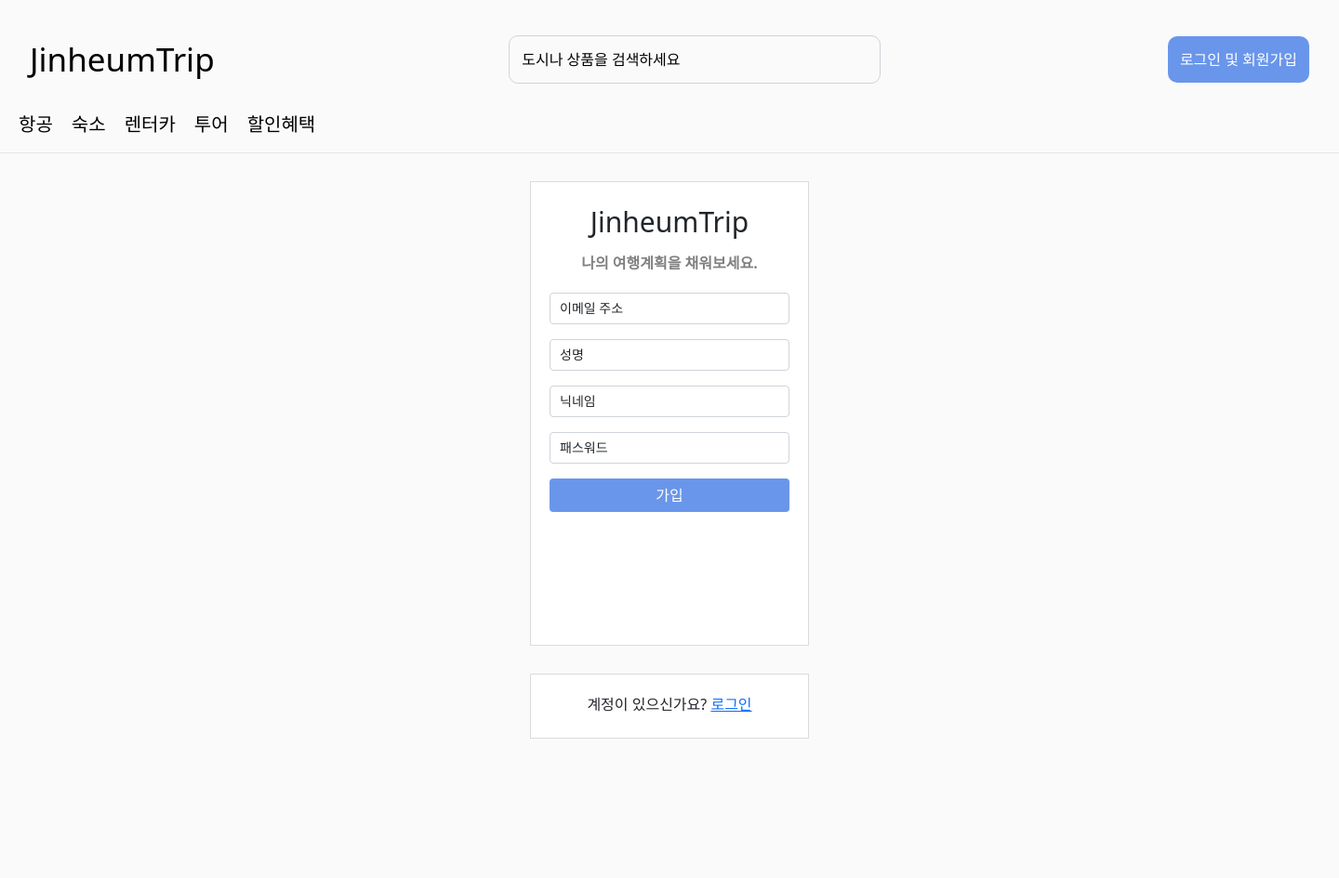
After one commit to jinheumkim/Project-Trip, a Django app: page /user/join in a window 1440 px wide; the page is wider, and only the part inside the window is pictured. The commit adds this page. Shown: that part at 93% size. Run offline with Django 4.2, Linux system fonts and the light colour scheme.

Commit message:
3/19 commit

```diff
--- /dev/null
+++ b/trip/templates/user/join.html
@@ -0,0 +1,150 @@
+<!doctype html>
+<html lang="en">
+  <head>
+    <!-- Required meta tags -->
+    <meta charset="utf-8">
+    <meta name="viewport" content="width=device-width, initial-scale=1">
+
+    <!-- Bootstrap CSS -->
+    <link href="https://cdn.jsdelivr.net/npm/bootstrap@5.0.2/dist/css/bootstrap.min.css" rel="stylesheet" integrity="sha384-EVSTQN3/azprG1Anm3QDgpJLIm9Nao0Yz1ztcQTwFspd3yD65VohhpuuCOmLASjC" crossorigin="anonymous">
+
+    <!-- jquery -->
+    <script src="http://code.jquery.com/jquery-latest.min.js"></script>
+
+    <title>회원가입 페이지</title>
+    <style>
+      .background_img {
+        width: 100%;
+        height: auto;
+        background-image: url("https://cdn.pixabay.com/photo/2016/09/16/23/31/aircraft-1675369_1280.jpg");
+        background-size : cover;
+        background-repeat: no-repeat;
+      }
+      #search::-webkit-input-placeholder{
+        color:black;
+      }
+
+      #search::-webkit-input-placeholder:after {
+        color:black;
+      }
+
+      #search::-moz-placeholder:after {
+          color:black;
+      }
+      #search:-ms-input-placeholder:after {
+          color:black;
+      }
+    </style>
+  </head>
+  <body style="background: #FAFAFA;">
+    <div style="display:flex; flex-direction : column; align-items :center;">
+      <div  style="padding-top : 15px;display: flex; width : 1600px; height : 100%; flex-direction :column; background-position : center;">
+        <nav class="navbar navbar-expand-lg navbar-light" style = "display: flex; flex-direction :row; text-align:center; justify-content:center;">
+          <div class="container-fluid" style="padding-top :10px; width:1400px; min-width :1060px">
+            <a style="font-size :35px; color : black;" class="navbar-brand" href="/main">JinheumTrip</a>
+              <div style="display: flex;">
+                <input id = "search" placeholder="도시나 상품을 검색하세요" autocomplete="off" class="form-control me-2" style="width:400px; padding :13px 13px; border-radius :10px; background-color :transparent ;border :3;text-align : left; " >
+              </div>
+              <div style="display: flex;">
+                <a href = "/user/login"type= "button" class = "login" style="padding-right : 10px; background-color :rgb(105, 150, 235); padding :13px 13px; border :none; border-radius : 10px; color : white; text-decoration-line:none">로그인 및 회원가입 </a>
+              </div>
+          </div>
+        </nav>
+
+        <div style="display: flex; flex-direction : row; text-align:center; justify-content:center; font-size :20px; color : black; border-bottom : solid 1px rgba(167, 166, 166, 0.25); ">
+          <div style="display: flex; flex-direction : row; width : 1400px; justify-content : left; padding-top : 15px; padding-bottom : 15px;">
+            <div>항공</div>
+            <div style="padding-left :20px;">숙소</div>
+            <div style="padding-left :20px;">렌터카</div>
+            <div style="padding-left :20px;">투어</div>
+            <div style="padding-left :20px;">할인혜택</div>
+          </div>
+        </div>
+      <div style = "display : flex; flex-direction : column; align-items: center; width : 100%; height:780px; ">
+        <div style="padding : 20px; text-align : center; border : solid 1px rgba(219, 219, 219, 1); width : 300px; height : 500px; margin-top : 30px; background : white">
+          <div style="padding-bottom : 10px; font-size : 30px"> JinheumTrip </div>
+          <div style="font-weight : bold; color : gray; padding-bottom : 20px;"> 나의 여행계획을 채워보세요. </div>
+          <div>
+            <div class="form-floating mb-3">
+              <input type="email" class="form-control" style="font-size: 14px; height : 24px" id="input_email" placeholder="name@example.com">
+              <label for="input_email" style="font-size: 14px; padding : 5px 10px">이메일 주소</label>
+            </div>
+          </div>
+          <div>
+            <div class="form-floating mb-3">
+              <input type="text" class="form-control" style="font-size: 14px; height : 24px" id="input_name" placeholder="name@example.com">
+              <label for="input_name" style="font-size: 14px; padding : 5px 10px">성명</label>
+            </div>
+          </div>
+          <div>
+            <div class="form-floating mb-3">
+              <input type="text" class="form-control" style="font-size: 14px; height : 24px" id="input_nickname" placeholder="name@example.com">
+              <label for="input_nickname" style="font-size: 14px; padding : 5px 10px">닉네임</label>
+            </div>
+          </div>
+          <div>
+            <div class="form-floating mb-3">
+              <input type="password" class="form-control" style="font-size: 14px; height : 24px" id="input_password" placeholder="name@example.com">
+              <label for="input_password" style="font-size: 14px; padding : 5px 10px">패스워드</label>
+            </div>
+          </div>
+          <button id="join_button" class="btn btn-primary" style="width : 100%; background-color :rgb(105, 150, 235); border :none; color : white; "> 가입</button>
+        </div>
+        <div style="padding : 20px; text-align : center; border : solid 1px rgba(219, 219, 219, 1); width : 300px; height : 70px; margin-top : 30px; background : white">
+          <div>계정이 있으신가요? <a href="login"> 로그인 </a></div>
+        </div>
+      </div>
+    </div>
+
+    <!-- Optional JavaScript; choose one of the two! -->
+    <script>
+
+
+      $('#join_button').click(function(){
+
+        let email = $('#input_email').val();
+        let password = $('#input_password').val();
+        let nickname = $('#input_nickname').val();
+        let name = $('#input_name').val();
+
+
+
+        $.ajax({
+          url : "/user/join",
+          data : {
+            email : email,
+            password : password,
+            nickname : nickname,
+            name : name
+          },
+          method : "POST",
+
+          success : function (data){
+            console.log("성공");
+            alert('회원가입 성공!');
+            location.replace('/user/login');
+          },
+          error : function (xhr, status, error){
+            alert(xhr.responseText)
+            console.log("에러");
+          },
+          complete : function(){
+            console.log("완료");
+          }
+
+        });
+
+      });
+      </script>
+
+
+    <!-- Option 1: Bootstrap Bundle with Popper -->
+    <script src="https://cdn.jsdelivr.net/npm/bootstrap@5.0.2/dist/js/bootstrap.bundle.min.js" integrity="sha384-MrcW6ZMFYlzcLA8Nl+NtUVF0sA7MsXsP1UyJoMp4YLEuNSfAP+JcXn/tWtIaxVXM" crossorigin="anonymous"></script>
+
+    <!-- Option 2: Separate Popper and Bootstrap JS -->
+    <!--
+    <script src="https://cdn.jsdelivr.net/npm/@popperjs/core@2.9.2/dist/umd/popper.min.js" integrity="sha384-IQsoLXl5PILFhosVNubq5LC7Qb9DXgDA9i+tQ8Zj3iwWAwPtgFTxbJ8NT4GN1R8p" crossorigin="anonymous"></script>
+    <script src="https://cdn.jsdelivr.net/npm/bootstrap@5.0.2/dist/js/bootstrap.min.js" integrity="sha384-cVKIPhGWiC2Al4u+LWgxfKTRIcfu0JTxR+EQDz/bgldoEyl4H0zUF0QKbrJ0EcQF" crossorigin="anonymous"></script>
+    -->
+  </body>
+</html>
--- a/trip/urls.py
+++ b/trip/urls.py
@@ -18,10 +18,14 @@ from django.contrib import admin
 from django.urls import path, include
 from flight.views import Main
 from django.conf.urls.static import static
+from .settings import MEDIA_URL, MEDIA_ROOT
 
 
 urlpatterns = [
     path('admin/', admin.site.urls),
     path('main/', Main.as_view()),
     path('flight/', include('flight.urls')),
+    path('user/',include('user.urls')),
 ]
+
+urlpatterns += static(MEDIA_URL, document_root = MEDIA_ROOT)
--- /dev/null
+++ b/user/urls.py
@@ -0,0 +1,8 @@
+from django.urls import path
+from .views import Join, Login,LogOut
+
+urlpatterns = [
+    path('join', Join.as_view()),
+    path('login',Login.as_view()),
+    path('logout',LogOut.as_view()),
+]
--- a/user/views.py
+++ b/user/views.py
@@ -1,3 +1,83 @@
 from django.shortcuts import render
+import os
+from uuid import uuid4
+from django.shortcuts import render
+from rest_framework.response import Response
+from .models import User
+from django.contrib.auth.hashers import make_password
+from trip.settings import MEDIA_ROOT
+from rest_framework.views import APIView
 
+# 이메일, 비밀번호 유효성 검사
+from django.core.validators import validate_email
+from django.core.exceptions import ValidationError
+from django.contrib.auth.password_validation import validate_password
 # Create your views here.
+
+class Join(APIView):
+    def get(self, request):
+        return render(request,"user/join.html")
+
+    def post(self, request):
+
+        email = request.data.get('email', None)
+        nickname = request.data.get('nickname', None)
+        name = request.data.get('name', None)
+        password = request.data.get('password', None)
+
+        if User.objects.filter(email = email).exists() == True:
+            print('이미 가입된 이메일입니다.')
+            return Response('이미 가입된 이메일입니다.', status = 400)
+
+        if User.objects.filter(nickname = nickname).exists() == True:
+            print('이미 가입된 닉네임입니다.')
+            return Response('이미 가입된 닉네임입니다.', status = 400)
+
+
+        if email is not None and password is not None:
+            try:
+                # Validate the email address
+                validate_email(email)
+                validate_password(password)
+
+                # Create a User object with the validated email
+                User.objects.create(email = email,
+                            nickname = nickname,
+                            name = name,
+                            password = make_password(password),
+                            profile_image = "default_profile.png")
+
+                return Response(status=200)
+            except ValidationError as e:
+                print(', '.join(map(str,e)))
+                return Response(', '.join(map(str,e)), status=400)
+        else:
+            return Response(status=400)
+
+
+class Login(APIView):
+    def get(self, request):
+        return render(request,"user/login.html")
+
+    def post(self, request):
+
+        email = request.data.get('email', None)
+        password = request.data.get('password', None)
+
+        user = User.objects.filter(email = email).first()
+
+        if user is None:
+            return Response(status = 400)
+
+        if user.check_password(password):
+
+            request.session['email'] = email
+            return Response(status=200)
+
+        else:
+            return Response(status = 400)
+
+class LogOut(APIView):
+    def get(self, request):
+        request.session.flush()
+        return render(request,"flight/main.html")
```
Also changed, not shown: flight/views.py (+7 -1 lines), trip/settings.py (+12 -2 lines), trip/templates/flight/main.html (+38 -9 lines), trip/templates/user/login.html (added, +136 -0 lines), db.sqlite3, media/default_profile.png (added).
